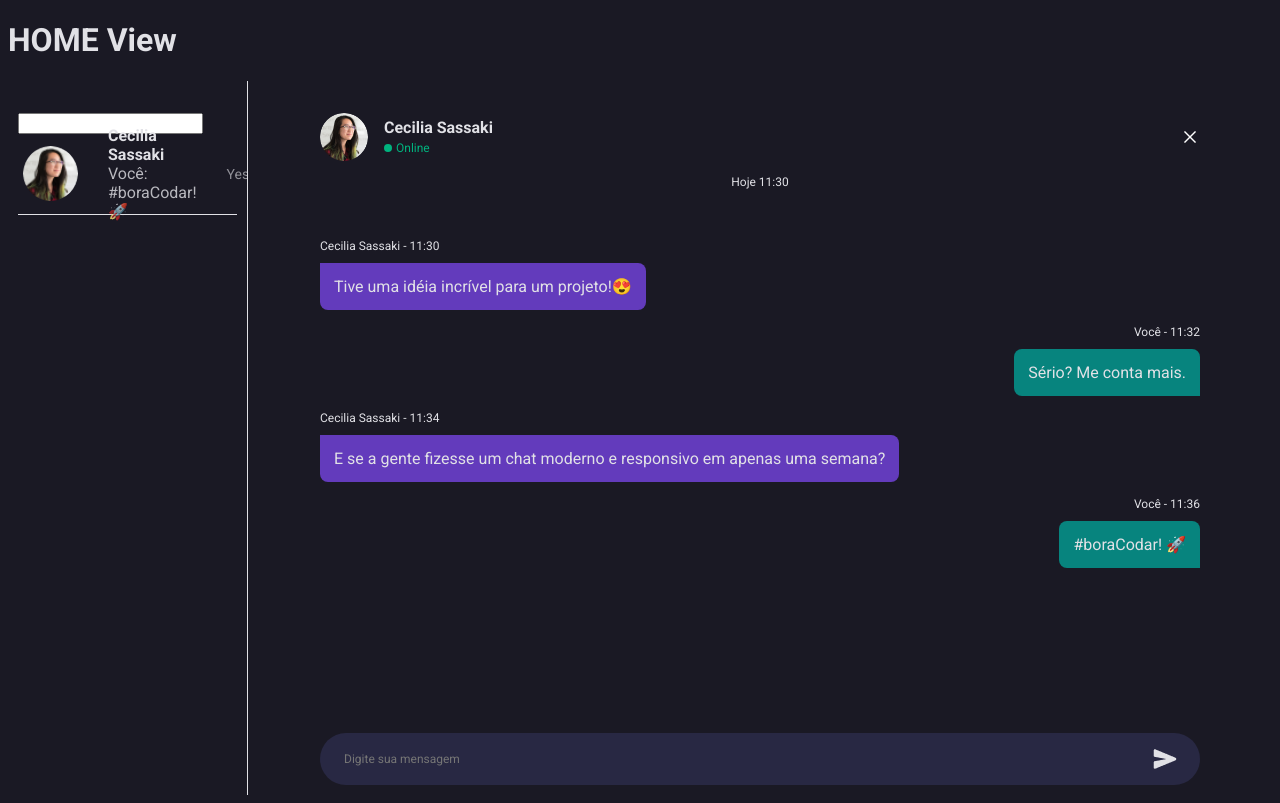
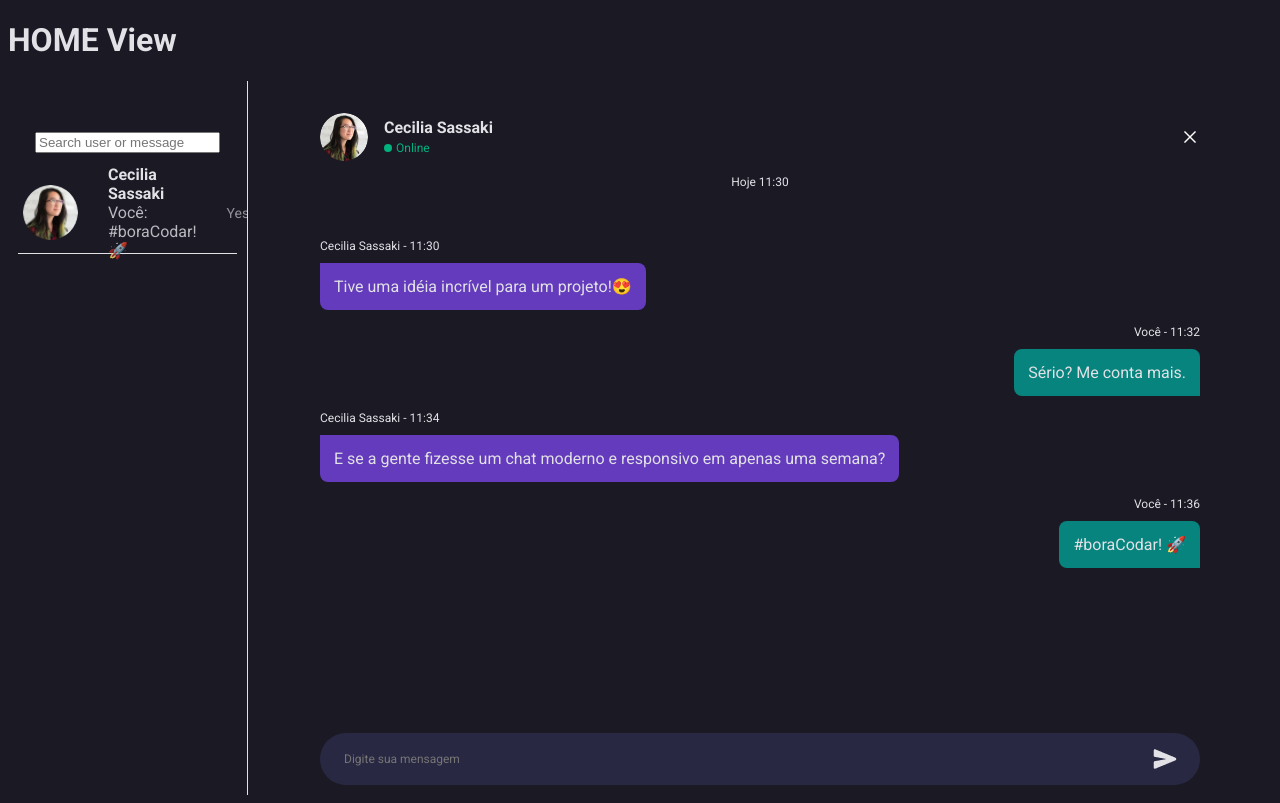
Before and after one commit to marcusviniciusmo/Chat-Bora_Codar_Dev04, a React (Vite) app in the folder frontend/: page / in a window 1280 px wide. Built offline with nearby package versions, Linux system fonts and the light colour scheme.

Commit message:
SearchUser component styling

```diff
--- a/frontend/src/components/SearchUser/index.tsx
+++ b/frontend/src/components/SearchUser/index.tsx
@@ -1,12 +1,14 @@
 import { SearchUserProps } from "../../types/SearchUser";
+import { Container } from "./styles";
 
 export function SearchUser(props: SearchUserProps) {
   return (
-    <>
+    <Container>
       <input
         type='text'
+        placeholder='Search user or message'
         onChange={props.setInput()}
       />
-    </>
+    </Container>
   );
 };
--- /dev/null
+++ b/frontend/src/components/SearchUser/styles.tsx
@@ -0,0 +1,9 @@
+import styled from "styled-components";
+
+export const Container = styled.div`
+  width: 100%;
+  height: 6rem;
+  display: flex;
+  align-items: center;
+  justify-content: center;
+`;
```
